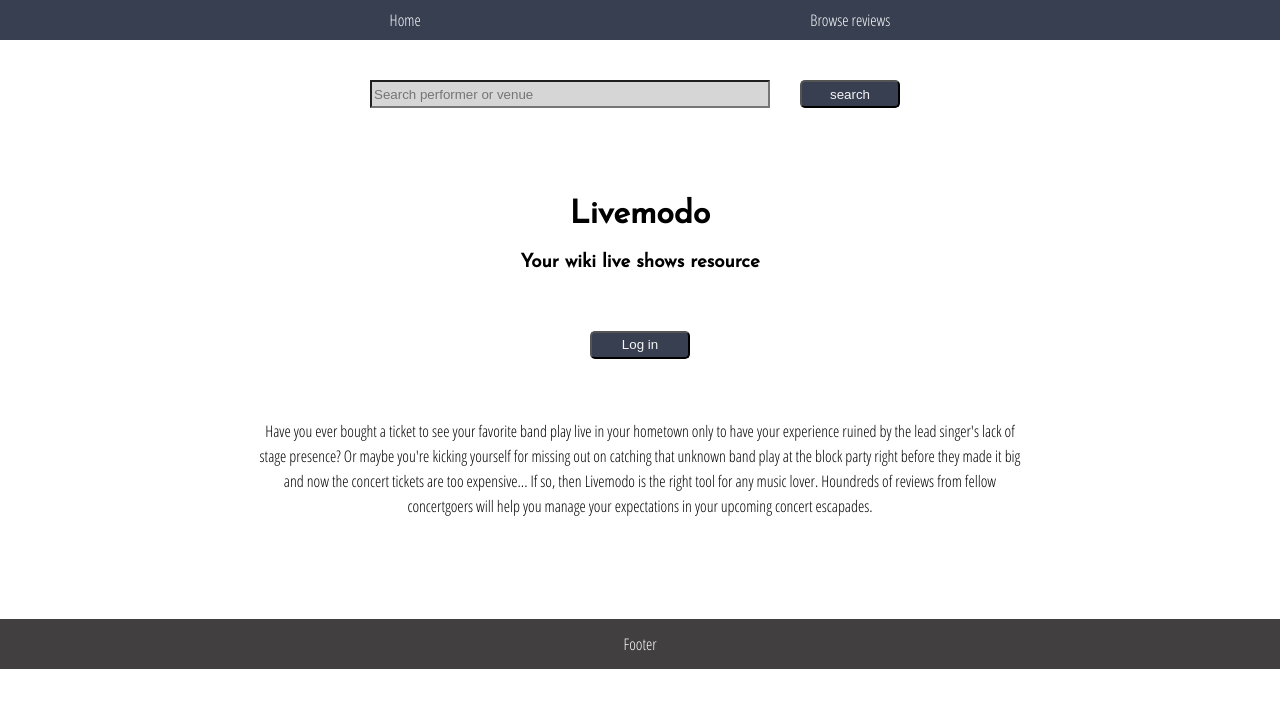
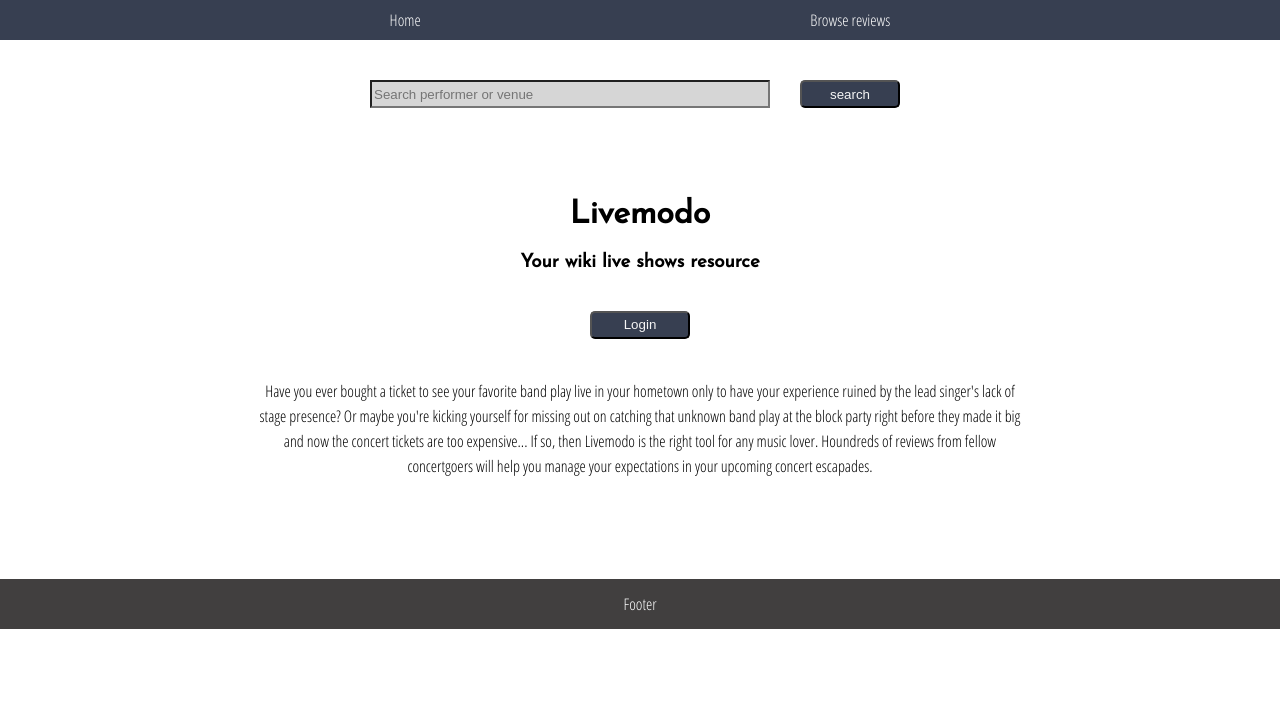
Before and after one commit to BC1985/livemodo, a React (Create React App) app: page / in a window 1280 px wide. Shown: the top 708 px of the page. Built offline with nearby package versions, Linux system fonts and the light colour scheme; no server answers.

Commit message:
Add conditional rendering for log in button

```diff
--- a/src/LandingPage.js
+++ b/src/LandingPage.js
@@ -2,6 +2,7 @@ import React, { Component } from "react";
 import { Redirect, Link } from "react-router-dom";
 import Button from "./Button";
 import "./LandingPage.css";
+import { TokenService } from "./utils/token-service";
 
 // import LoginForm from "./LoginPage";
 const Description = () => {
@@ -30,7 +31,6 @@ export default class LandingPage extends Component {
     this.setState({
       Redirect: true
     });
-    console.log(this.state);
   };
   UserNotLoggedIn = () => {
     return (
@@ -41,39 +41,24 @@ export default class LandingPage extends Component {
       </Link>
     );
   };
-
-  // isLoggedIn = () => {
-  //   if (!this.props.isLoggedIn) {
-  //     return (
-  //       <Link to="/login">
-  //         <Button>Log in</Button>
-  //       </Link>
-  //     );
-  //   }
-  // };
-  // isNewUser = () => {
-  //   return (
-  //     <Link to="/register">
-  //       <Button>Register</Button>
-  //     </Link>
-  //   );
-  // };
-
   render() {
-    const { isLoggedIn } = this.props;
-
     if (this.state.Redirect) {
       return <Redirect push to="/login" />;
     }
-    const logIn = <this.UserNotLoggedIn />;
     return (
       <div className="container">
         <div className="header">
           <h1>Livemodo</h1>
           <h3>Your wiki live shows resource</h3>
         </div>
-        <div id={!isLoggedIn ? "login" : "greeting"}>
-          {!isLoggedIn ? logIn : null}
+        <div>
+          {TokenService.hasAuthToken() ? (
+            <div id="welcome">Welcome!</div>
+          ) : (
+            <Link to="/login">
+              <Button>Login</Button>
+            </Link>
+          )}
         </div>
 
         <div className="description">
```
